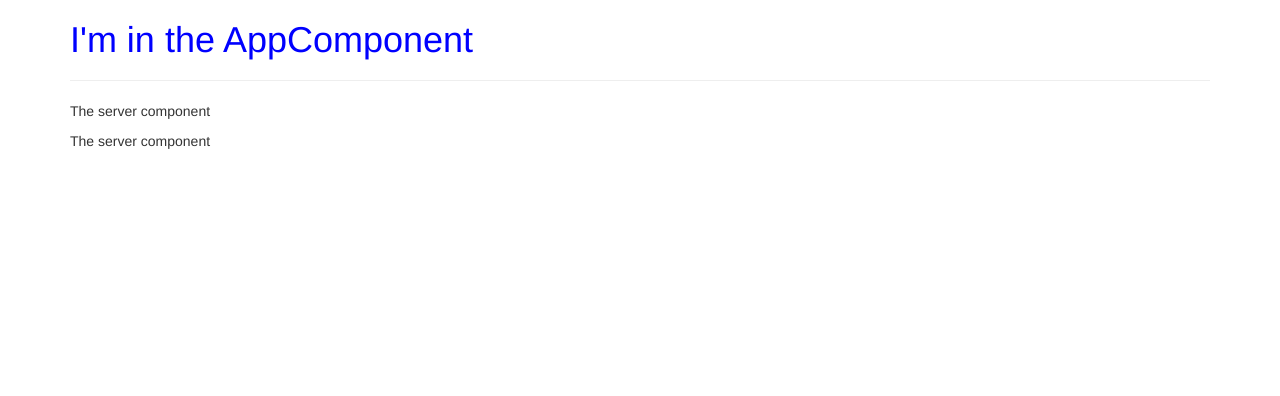
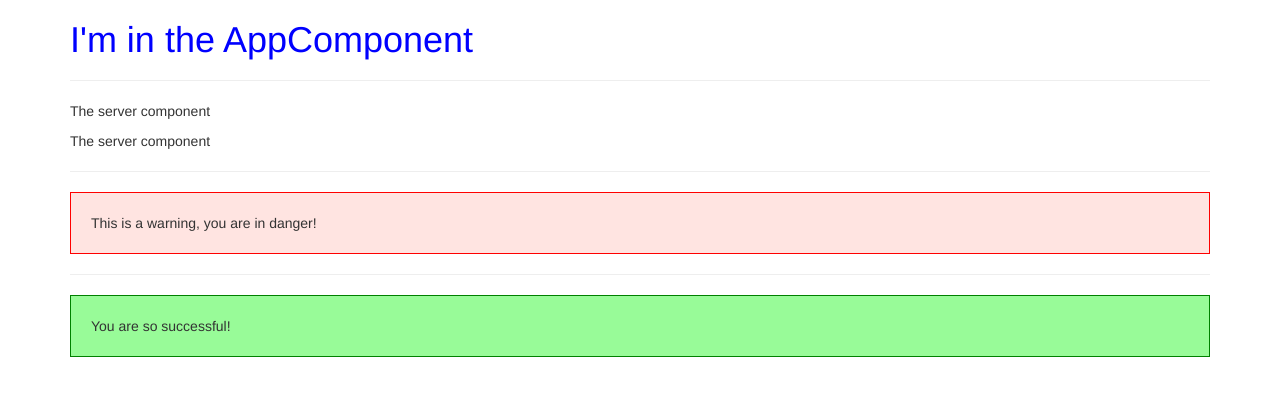
Before and after one commit to skywithin/ngDemo2-app, an Angular app: page / in a window 1280 px wide. Shown: the top 396 px of the page. Built offline with nearby package versions, Linux system fonts and the light colour scheme.

Commit message:
Add WarningAlert & SuccessAlert components

```diff
--- a/src/app/app.component.html
+++ b/src/app/app.component.html
@@ -4,6 +4,10 @@
             <h1>I'm in the AppComponent</h1>
             <hr>
             <app-server-bucket></app-server-bucket>
+            <hr>
+            <app-warning-alert></app-warning-alert>
+            <hr>
+            <app-success-alert></app-success-alert>
         </div>
     </div>
 </div>
--- a/src/app/app.module.ts
+++ b/src/app/app.module.ts
@@ -5,12 +5,16 @@
 import { AppComponent } from './app.component';
 import { ServerComponent } from './server/server.component';
 import { ServerBucketComponent } from './server-bucket/server-bucket.component';
+import { WarningAlertComponent } from './warning-alert/warning-alert.component';
+import { SuccessAlertComponent } from './success-alert/success-alert.component';
 
 @NgModule({
   declarations: [
     AppComponent,
     ServerComponent,
-    ServerBucketComponent
+    ServerBucketComponent,
+    WarningAlertComponent,
+    SuccessAlertComponent
   ],
   imports: [
     BrowserModule,
--- /dev/null
+++ b/src/app/success-alert/success-alert.component.css
@@ -0,0 +1,5 @@
+p {
+    padding: 20px;
+    background-color: palegreen;
+    border: 1px solid green;
+}
--- /dev/null
+++ b/src/app/success-alert/success-alert.component.html
@@ -0,0 +1 @@
+<p>You are so successful!</p>
--- /dev/null
+++ b/src/app/warning-alert/warning-alert.component.ts
@@ -0,0 +1,10 @@
+import { Component } from '@angular/core';
+
+@Component({
+  selector: 'app-warning-alert',
+  template: '<p>This is a warning, you are in danger!</p>',
+  styles: ['p { padding: 20px; background-color: mistyrose; border: 1px solid red; }']
+})
+export class WarningAlertComponent {
+
+}
```
Also changed, not shown: src/app/success-alert/success-alert.component.ts (added, +11 -0 lines), src/app/warning-alert/warning-alert.component.css (added).
